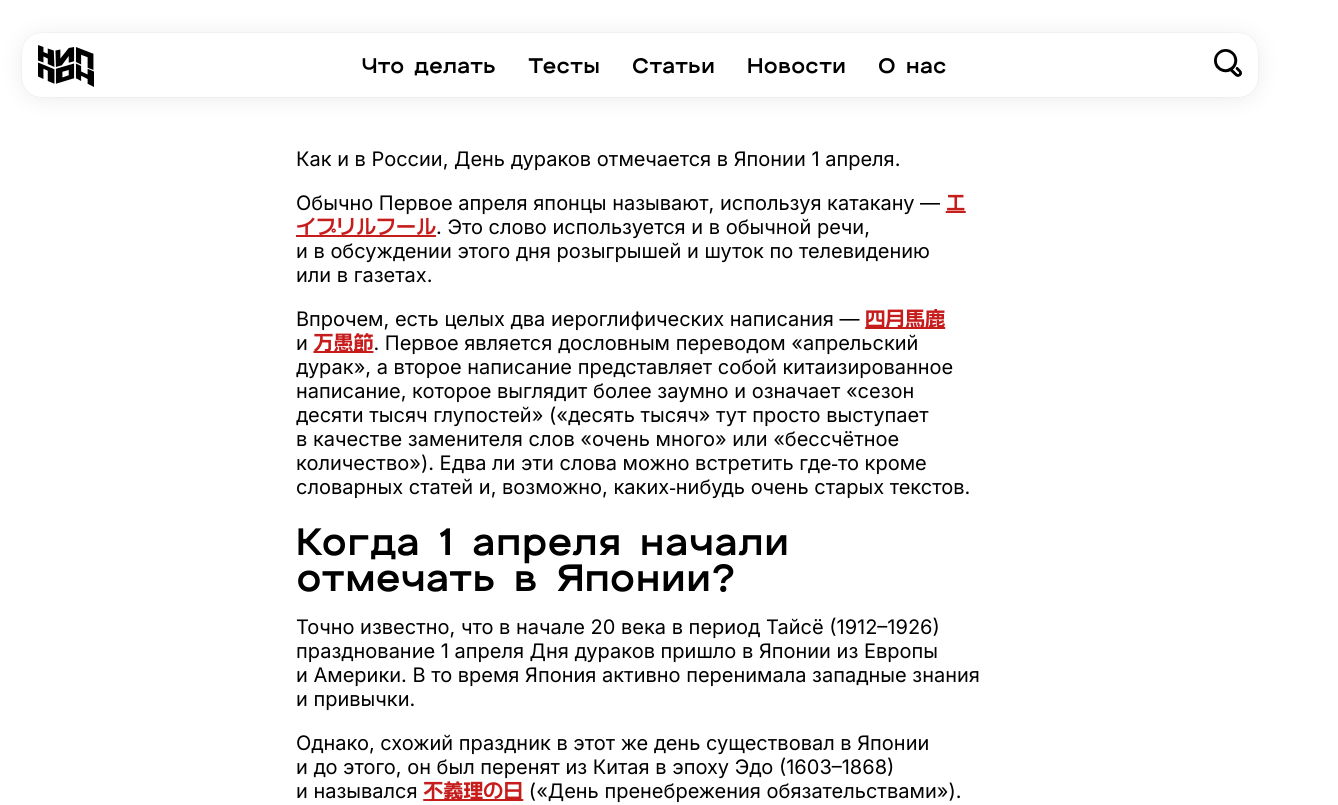
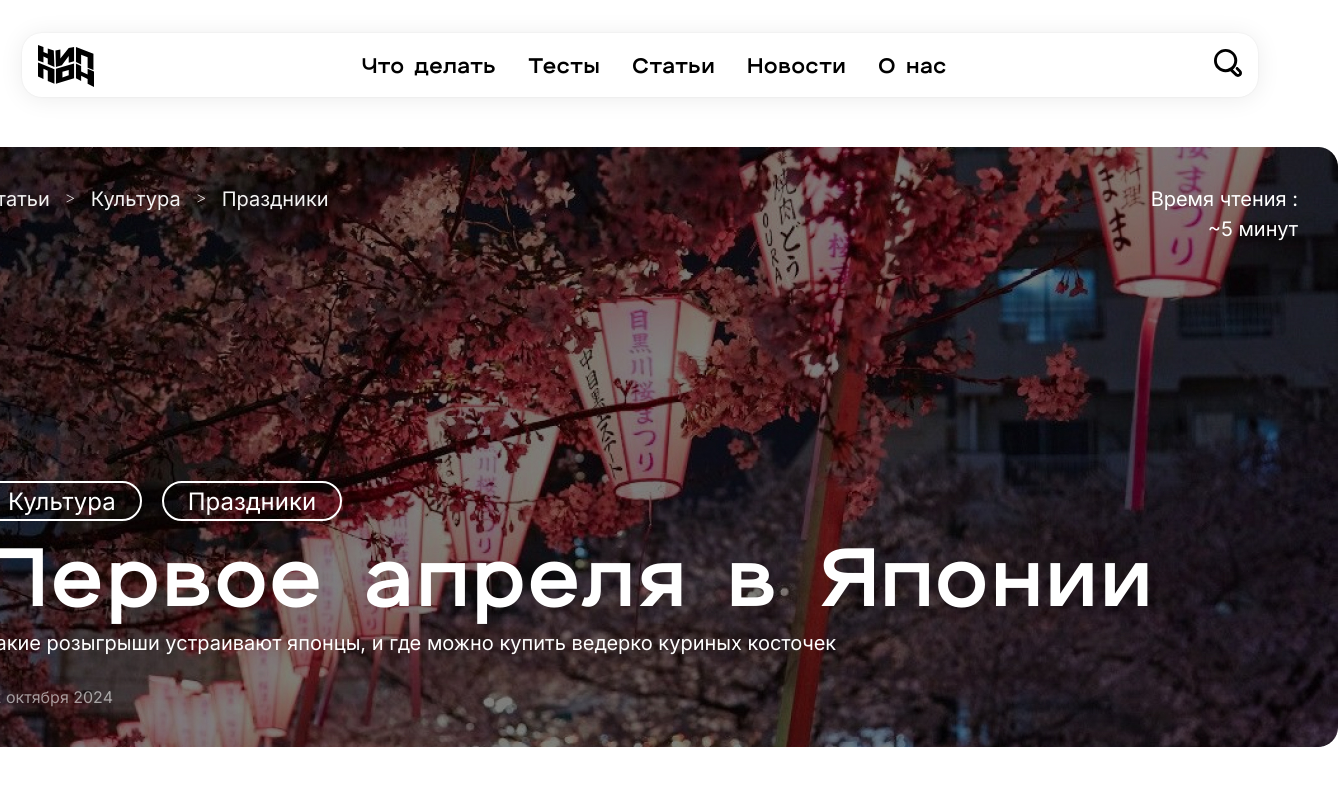
Before and after one commit to Annezi/prod-3c, a React (Create React App) app: page /#/articles in a window 1280 px wide. Shown: the top 805 px of the page, 1338 px wide, since content can reach past the window. Built offline with nearby package versions, Linux system fonts and the light colour scheme.

Commit message:
Adaptive Navbars New

```diff
--- a/src/pages/Articles.jsx
+++ b/src/pages/Articles.jsx
@@ -19,11 +19,11 @@ export default function Articles() {
 				<meta property="og:description" content="Какие розыгрыши устраивают японцы, и где можно купить ведерко куриных косточек" />
 			</Helmet>
 			<Header />
-			{/* <Banner /> */}
+			<Banner />
 			<Essay />
-			{/* <ShareButtons /> */}
-			{/* <ReadMore /> */}
-			{/* <Footer /> */}
+			<ShareButtons />
+			<ReadMore />
+			<Footer />
 		</div>
 	);
 }
```
